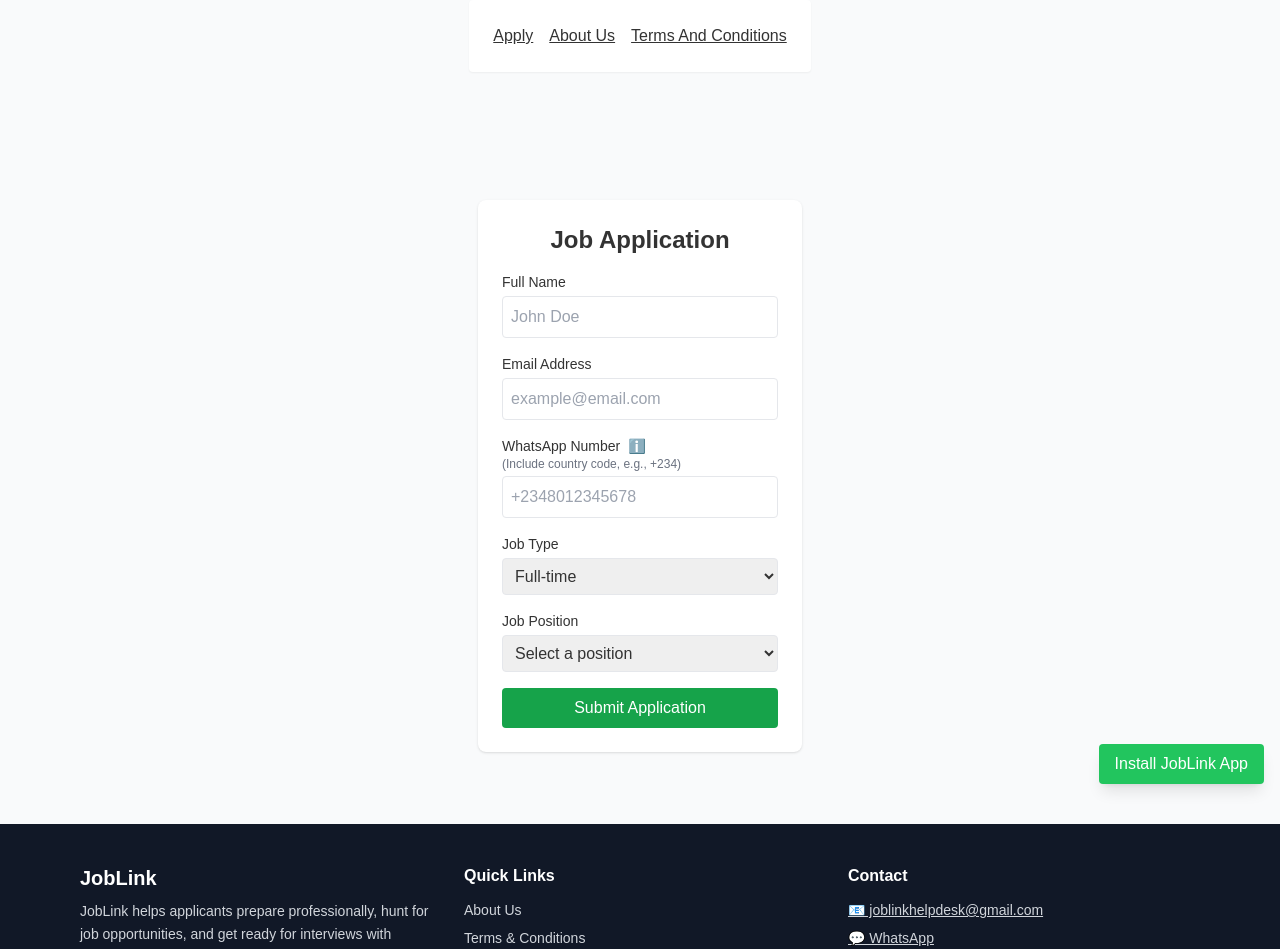
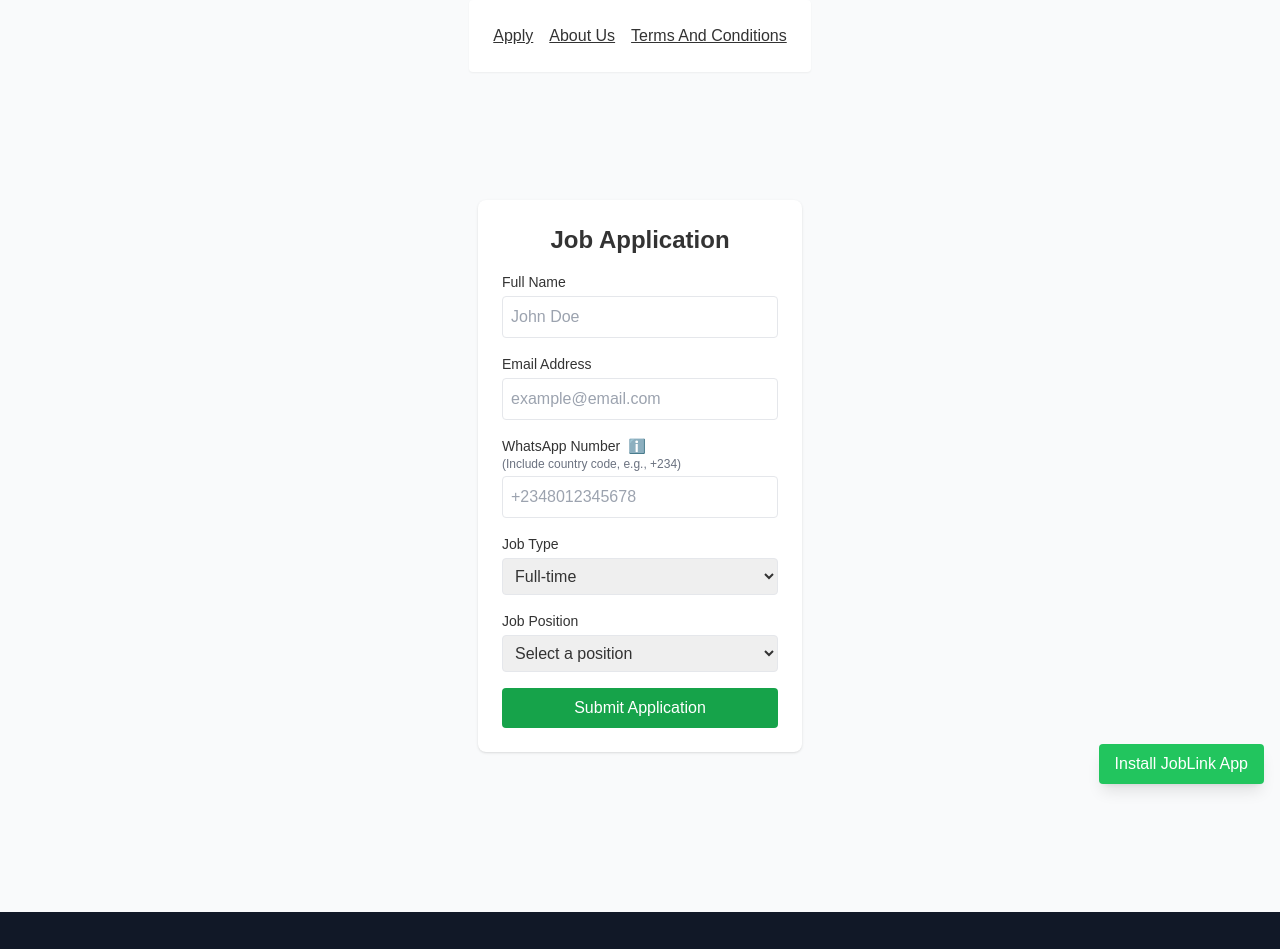
Before and after one commit to Xtosea/JobLink, a React (Create React App) app: page / in a window 1280 px wide. Shown: the top 949 px of the page. Built offline with nearby package versions, Linux system fonts and the light colour scheme.

Commit message:
Update App.jsx

```diff
--- a/src/App.jsx
+++ b/src/App.jsx
@@ -65,7 +65,10 @@ export default function App() {
           <InstallPWAButton />
         </main>
 
-
+        {/* ================= BOTTOM AD ================= */}
+        <div className="max-w-4xl mx-auto w-full p-6 flex flex-col items-center gap-6">
+          <AdBanner position="bottom" />
+        </div>
 
         {/* ================= FOOTER ================= */}
         <Footer />
```
